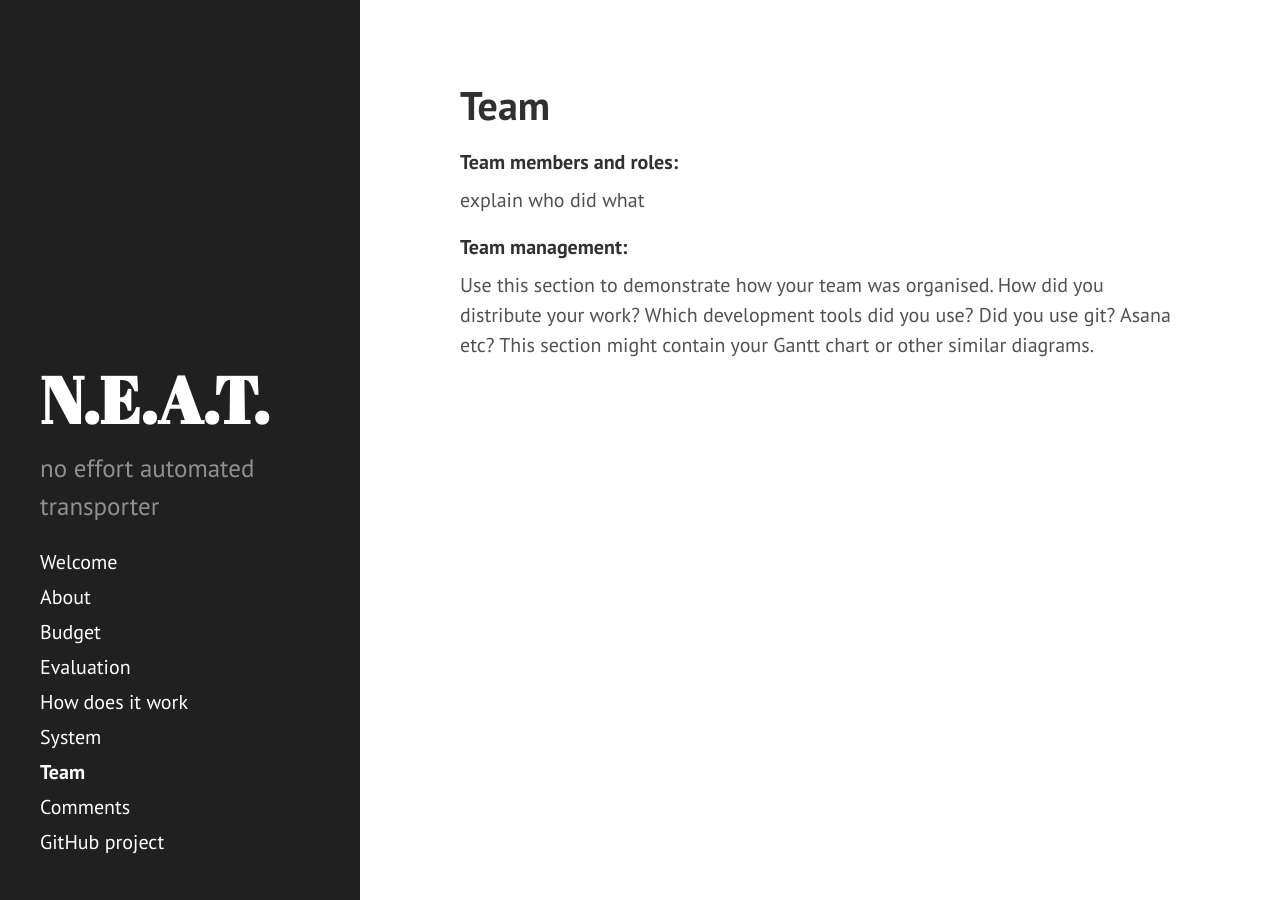
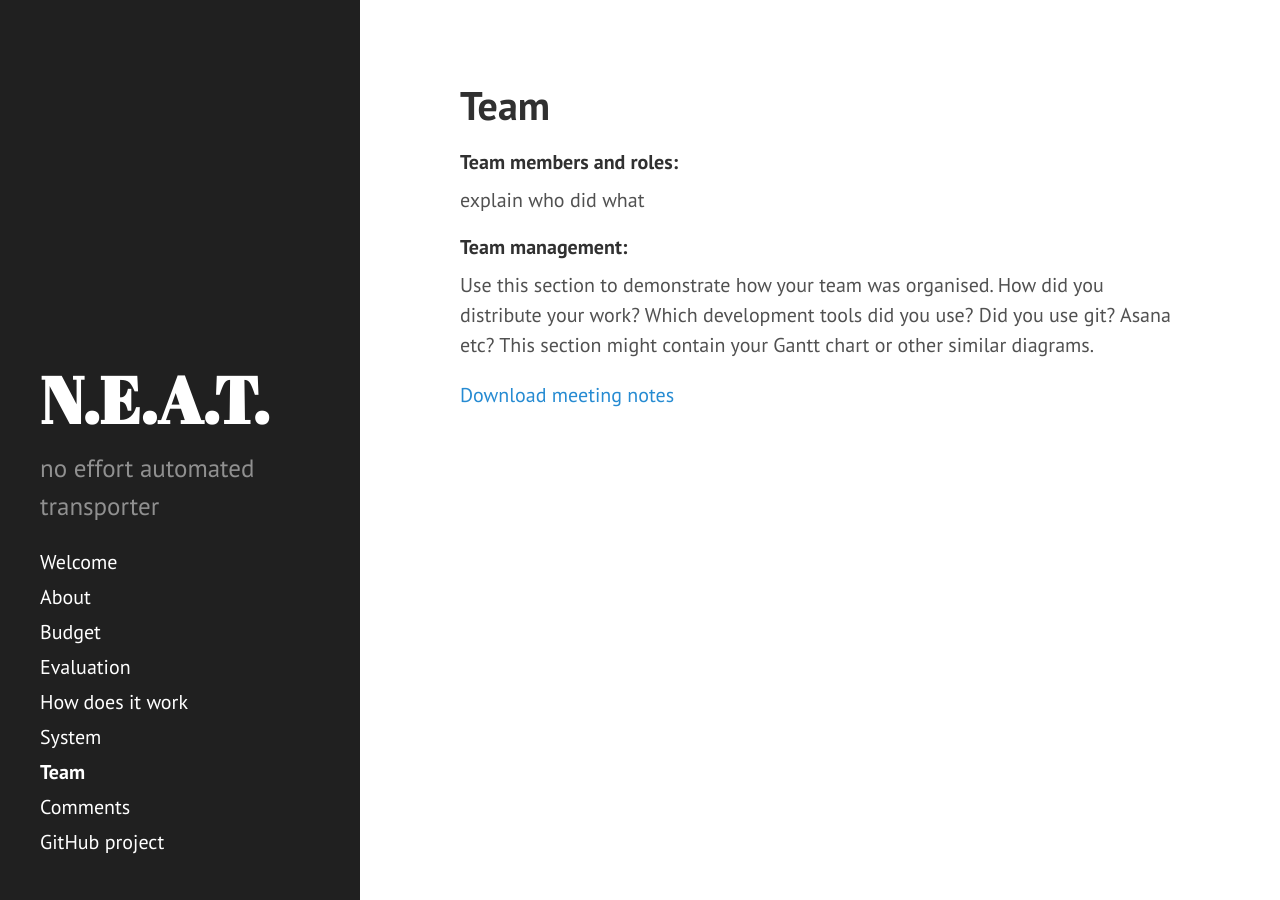
Before and after one commit to okapeng/sdp2020-group2, a Jekyll site: the page built from _pages/team.md, in a window 1280 px wide. Built offline with Jekyll 4.4.1, drawn with Linux system fonts in a browser that asks for light colours.

```diff
--- a/_pages/team.md
+++ b/_pages/team.md
@@ -11,3 +11,5 @@
   How did you distribute your work?
   Which development tools did you use? Did you use git? Asana etc?
   This section might contain your Gantt chart or other similar diagrams.
+
+[Download meeting notes](/archive/meeting_notes.zip)
```
Also changed, not shown: 1 other file.
